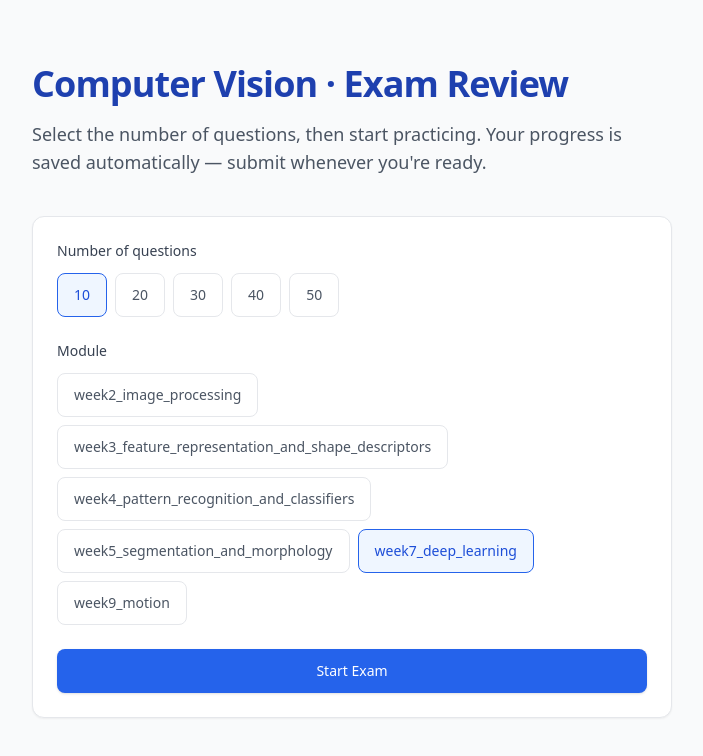
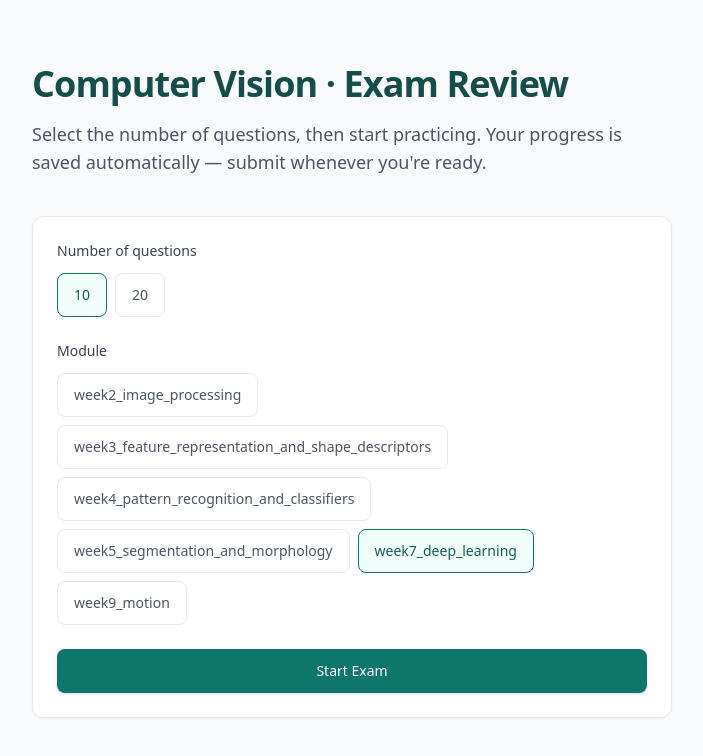
Before and after one commit to zhu-ting/Computer-Vision-Go, a React (Vite) app in the folder frontend/: page / in a window 1280 px wide. Shown: the top 756 px of the page, without its empty margins (288-991 px from the left). Built offline with nearby package versions, Linux system fonts and the light colour scheme; no server answers.

Commit message:
Polish style

```diff
--- a/frontend/src/pages/HomePage.tsx
+++ b/frontend/src/pages/HomePage.tsx
@@ -3,7 +3,7 @@ import { useNavigate } from 'react-router-dom';
 import { createExam } from '../api/client';
 import type { Module } from '../types';
 
-const QUESTION_COUNTS = [10, 20, 30, 40, 50];
+const QUESTION_COUNTS = [10, 20];
 
 // Modules are hardcoded — the homepage no longer fetches them from the API.
 // IDs must match the `modules` table in the database.
--- a/frontend/tailwind.config.js
+++ b/frontend/tailwind.config.js
@@ -6,16 +6,16 @@ export default {
       colors: {
         // Brand palette — clean, academic feel
         brand: {
-          50:  '#eff6ff',
-          100: '#dbeafe',
-          200: '#bfdbfe',
-          300: '#93c5fd',
-          400: '#60a5fa',
-          500: '#3b82f6',
-          600: '#2563eb',
-          700: '#1d4ed8',
-          800: '#1e40af',
-          900: '#1e3a8a',
+          50:  '#f0fdf9', // 极淡的薄荷冷白，适合页面底色或悬停卡片
+          100: '#ccfbef', // 浅色背景高亮、标签背景
+          200: '#99f6e0', // 边框、分割线
+          300: '#5eead4', // 次级强调色
+          400: '#2dd4bf', // 图标高亮、明亮装饰元素
+          500: '#0d9488', // 基准品牌色（按钮、主行动点）
+          600: '#0f766e', // 悬停态、次级标题
+          700: '#115e59', // 常用正文强调、深色按钮
+          800: '#134e48', // 对应原 800：沉稳深邃的翡翠墨绿，适合大标题和高对比文本
+          900: '#042f2e', // 最深沉的森林墨色，适合深色侧边栏或主文本
         },
       },
     },
```
